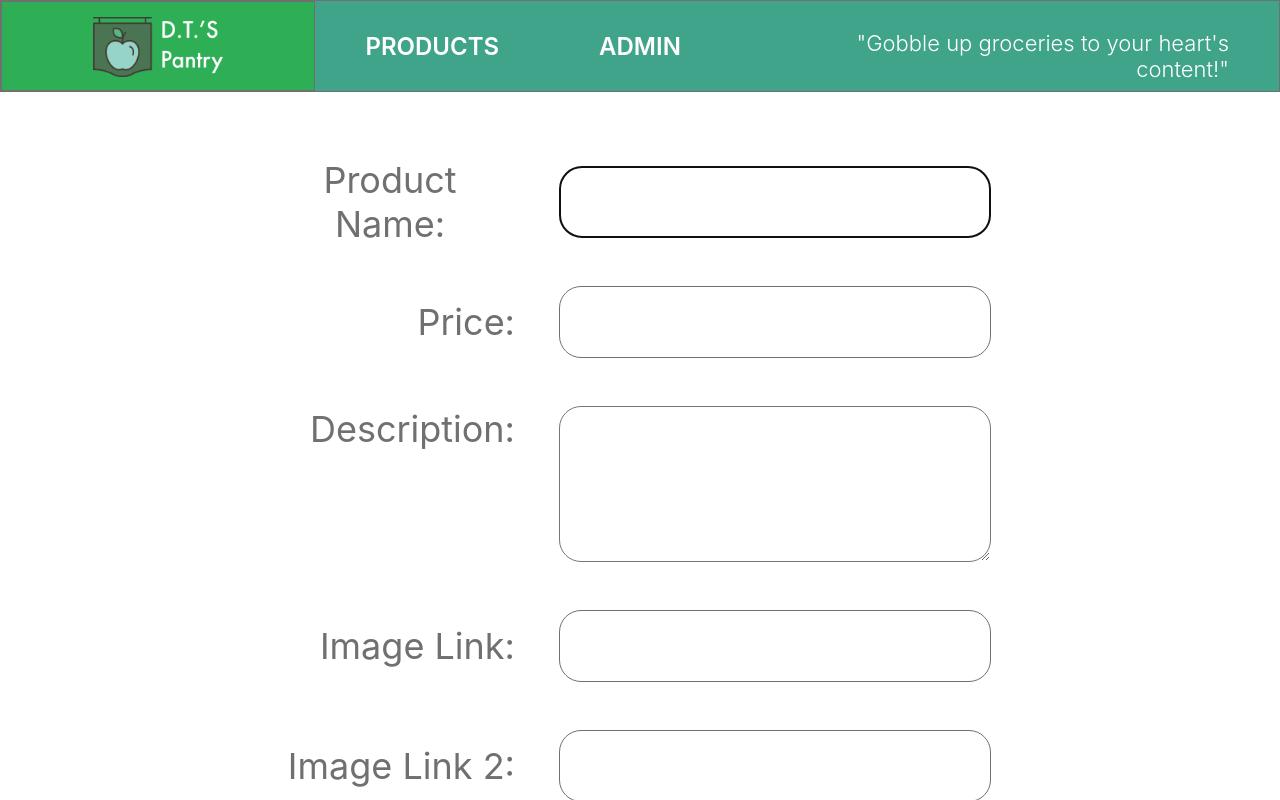
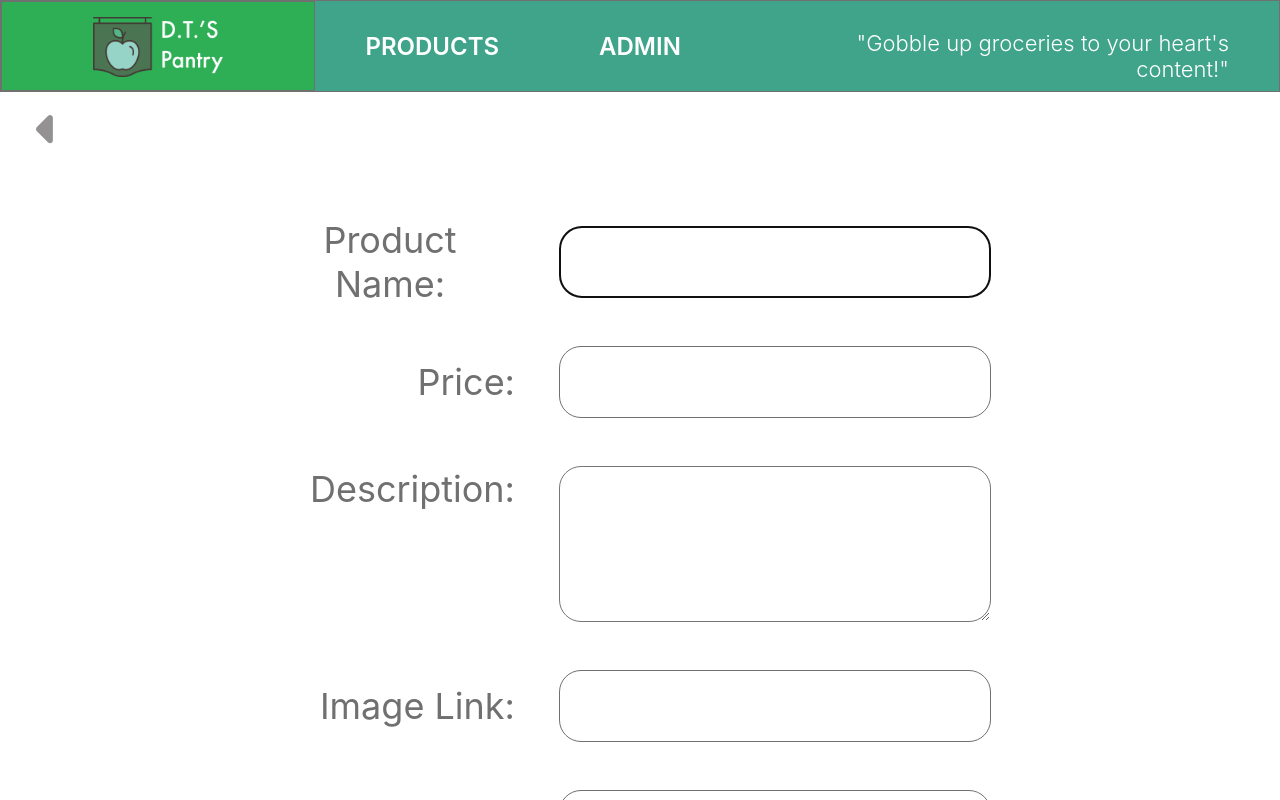
Before and after one commit to akildunne/p3-grocery-store, a React (Create React App) app in the folder client/: page /add in a window 1280 px wide. Shown: the top 800 px of the page. Built offline with nearby package versions, Linux system fonts and the light colour scheme.

Commit message:
Products & Detail Style Update

```diff
--- a/client/src/screens/ProductCreate.jsx
+++ b/client/src/screens/ProductCreate.jsx
@@ -1,9 +1,25 @@
 import React, { useState } from "react";
 import Layout from "../components/shared/Layout";
-import { Redirect } from "react-router-dom";
+import { Redirect, Link } from "react-router-dom";
 import { createProduct } from "../services/products";
+import styled from "styled-components";
 
-import styled from "styled-components";
+const BackDiv = styled.div`
+  display: flex;
+  margin: 15px auto;
+  padding-left: 36px;
+`;
+
+const BackButton = styled(Link)`
+  display: flex;
+  text-decoration: none;
+  color: #939191;
+  font-size: 45px;
+  margin: 0;
+
+  :hover {
+    transform: scale(1.1);
+`;
 
 const DetailContainer = styled.div`
   display: flex;
@@ -60,7 +76,7 @@ const Button = styled.button`
   grid-column: 1/-1;
   width: 300px;
   margin: 20px auto;
-  margin-top: 20px;
+  margin-top: 50px;
   margin-left: 45%;
   padding: 15px;
   cursor: pointer;
@@ -103,6 +119,11 @@ const ProductCreate = () => {
 
   return (
     <Layout>
+      <BackDiv>
+        <BackButton to="/">
+          <i className="fas fa-caret-left"></i>
+        </BackButton>
+      </BackDiv>
       <DetailContainer>
         <Form onSubmit={handleSubmit}>
           <LabelContainer>Product Name:</LabelContainer>
--- a/client/src/screens/ProductDetail.jsx
+++ b/client/src/screens/ProductDetail.jsx
@@ -37,14 +37,14 @@ const ProductDetailContainer = styled.div`
 const ImageContainer = styled.div`
   display: flex;
   flex-flow: column;
-  margin-left: 100px;
+  margin-left: 50px;
 `;
 
 const CoverPhoto = styled.img`
   display: flex;
   height: 251px;
   width: 251px;
-  margin: 77px auto;
+  margin: 77px auto 25px;
   border-radius: 15%;
   border: 1px solid #707070;
 `;
@@ -64,7 +64,7 @@ const Thumbnails = styled.img`
 
 const ProductInfo = styled.div`
   margin-top: 95px;
-  margin-left: 65px;
+  margin-left: 45px;
 `;
 
 const ProductName = styled.div`
@@ -91,7 +91,7 @@ const ButtonContainer = styled.div`
   flex-direction: row;
   justify-content: flex-start;
   align-items: flex-start;
-  margin-left: 462px;
+  margin-left: 602px;
 `;
 
 const EditButton = styled.button`
@@ -102,7 +102,7 @@ const EditButton = styled.button`
   background-color: #2EAF56;
   border-radius: 10px;
   padding: 5px 25px;
-  margin: 20px;
+  margin: 20px 30px;
   border: none;
   box-shadow: 5px 5px 6px #00000029;
   cursor: pointer;
@@ -120,7 +120,7 @@ const DeleteButton = styled.button`
   background-color: #2EAF56;
   border-radius: 10px;
   padding: 5px 10px;
-  margin: 20px;
+  margin: 20px 30px;
   border: none;
   box-shadow: 5px 5px 6px #00000029;
   cursor: pointer;
--- a/client/src/screens/ProductEdit.jsx
+++ b/client/src/screens/ProductEdit.jsx
@@ -1,8 +1,25 @@
 import React, { useState, useEffect } from "react";
-import { useParams, Redirect } from "react-router-dom";
+import { useParams, Redirect, Link } from "react-router-dom";
 import Layout from "../components/shared/Layout";
 import { getProduct, updateProduct } from "../services/products";
 import styled from "styled-components";
+
+const BackDiv = styled.div`
+  display: flex;
+  margin: 15px auto;
+  padding-left: 36px;
+`;
+
+const BackButton = styled(Link)`
+  display: flex;
+  text-decoration: none;
+  color: #939191;
+  font-size: 45px;
+  margin: 0;
+
+  :hover {
+    transform: scale(1.1);
+`;
 
 const DetailContainer = styled.div`
   display: flex;
@@ -59,7 +76,7 @@ const Button = styled.button`
   grid-column: 1/-1;
   width: 300px;
   margin: 20px auto;
-  margin-top: 20px;
+  margin-top: 50px;
   margin-left: 45%;
   padding: 15px;
   cursor: pointer;
@@ -109,6 +126,11 @@ const ProductEdit = (props) => {
 
   return (
     <Layout>
+            <BackDiv>
+        <BackButton to={`/products/${product._id}`}>
+          <i className="fas fa-caret-left"></i>
+        </BackButton>
+      </BackDiv>
       <DetailContainer>
         <Form onSubmit={handleSubmit}>
           <LabelContainer>Product Name:</LabelContainer>
--- a/client/src/screens/Products.jsx
+++ b/client/src/screens/Products.jsx
@@ -28,15 +28,17 @@ const BackButton = styled(Link)`
 const CardContainer = styled.div`
   display: flex;
   flex-flow: row wrap;
-  margin: 50px 200px;
-  justify-content: end;
+  justify-content: center;
+  margin: 50px 50px;
+  // justify-content: end;
 `;
 
-const FlexDiv = styled.div`
+const SearchDiv = styled.div`
   display: flex;
   align-items: center;
-  margin: 100px;
-  padding: 30px;
+  justify-content: center;
+  margin: 0px 30px;
+  padding: 15px 30px;
 `;
 
 const Products = (props) => {
@@ -101,10 +103,10 @@ const Products = (props) => {
           <i className="fas fa-caret-left"></i>
         </BackButton>
       </BackDiv>
-      <FlexDiv>
+      <SearchDiv>
         <Search onSubmit={handleSubmit} onChange={handleSearch} />
         <Sort onSubmit={handleSubmit} onChange={handleSort} />
-      </FlexDiv>
+      </SearchDiv>
       <CardContainer>{productJSX}</CardContainer>
     </Layout>
   );
```
Also changed, not shown: client/src/components/Sort.jsx (+4 -4 lines).
